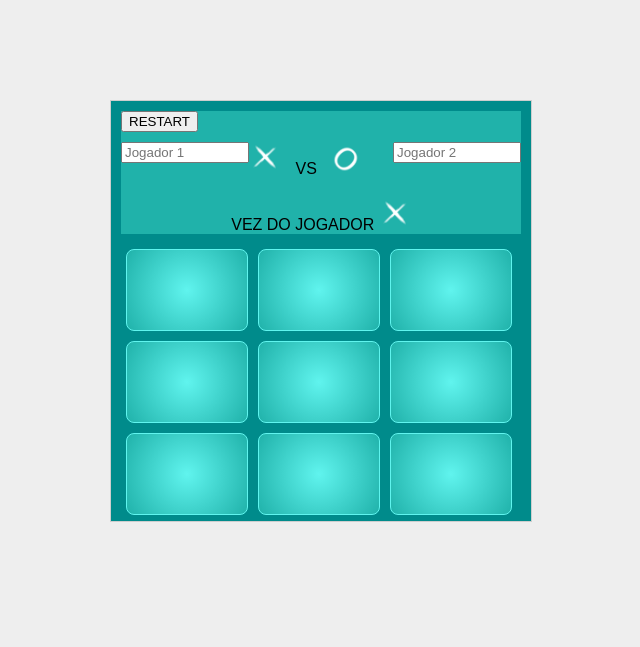
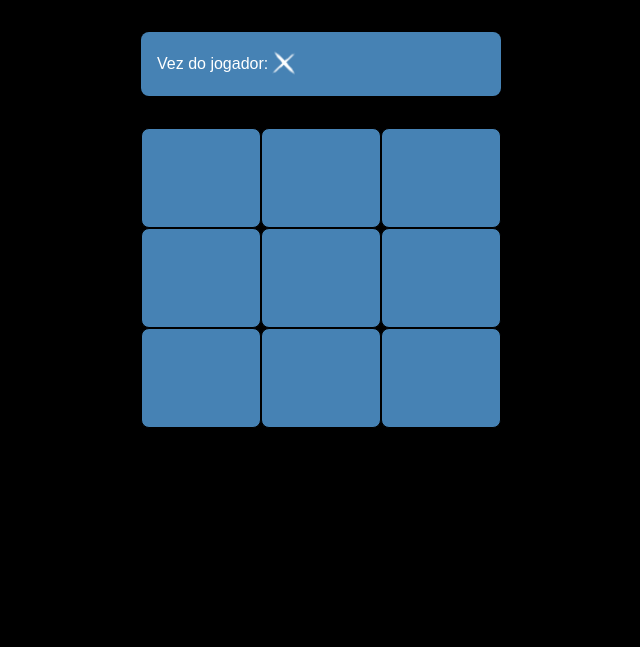
Before and after one commit to soaresmessiasg130/tictactoe-js, a plain HTML site: page index.html in a window 1280 px wide. Shown: the whole page, without its empty margins (319-959 px from the left). Drawn offline with nearby package versions, Linux system fonts and the light colour scheme.

Commit message:
ajustando estilo

```diff
--- a/game.js
+++ b/game.js
@@ -1,5 +1,5 @@
-const player1 = "x";
-const player2 = "o";
+const player1 = "X";
+const player2 = "O";
 var playTime = player1;
 var gameOver = false;
 
@@ -17,11 +17,15 @@ function inicializarEspacos() {
       if (this.getElementsByTagName("img").length == 0) {
         if (playTime == player1) {
           this.innerHTML = "<img src='_imagens/x.png'>";
+
           this.setAttribute("jogada", player1);
+
           playTime = player2;
         } else {
           this.innerHTML = "<img src='_imagens/o.png'>";
+
           this.setAttribute("jogada", player2);
+
           playTime = player1;
         }
       }
@@ -35,20 +39,16 @@ function inicializarEspacos() {
 
 function atualizaMostrador() {
   if (gameOver) {
-    var divVez = document.getElementById("vez");
-
-    console.log(divVez);
-
-    divVez.innerHTML = "";
-
     return;
   }
 
   if (playTime == player1) {
-    var player = document.querySelectorAll("div#vez img")[0];
+    var player = document.querySelectorAll("header img")[0];
+
     player.setAttribute("src", "_imagens/x.png");
   } else {
-    var player = document.querySelectorAll("div#vez img")[0];
+    var player = document.querySelectorAll("header img")[0];
+
     player.setAttribute("src", "_imagens/o.png");
   }
 }
@@ -57,11 +57,9 @@ function verificarVencedor() {
   var a1 = document.getElementById("a1").getAttribute("jogada");
   var a2 = document.getElementById("a2").getAttribute("jogada");
   var a3 = document.getElementById("a3").getAttribute("jogada");
-
-  var b1 = document.getElementById("a1").getAttribute("jogada");
+  var b1 = document.getElementById("b1").getAttribute("jogada");
   var b2 = document.getElementById("b2").getAttribute("jogada");
   var b3 = document.getElementById("b3").getAttribute("jogada");
-
   var c1 = document.getElementById("c1").getAttribute("jogada");
   var c2 = document.getElementById("c2").getAttribute("jogada");
   var c3 = document.getElementById("c3").getAttribute("jogada");
@@ -88,13 +86,8 @@ function verificarVencedor() {
   }
 
   if (vencedor != "") {
-    alert("O ganhador foi: '" + vencedor + "'!");
+    alert("'" + vencedor + "' venceu!");
 
     gameOver = true;
   }
 }
-
-function restart() {
-  alert("csakcaslkcns");
-  location.reload();
-}
--- a/index.html
+++ b/index.html
@@ -9,29 +9,11 @@
 
   <body>
     <div class="container">
-      <header class="top">
-        <form action="" id="form">
-          <button onclick="restart">RESTART</button>
-
-          <br />
-
-          <input type="text" id="campo1" placeholder="Jogador 1" />
-
-          <img id="icon1" src="_imagens/x.png" />
-
-          <label for=""> VS </label>
-
-          <img id="icon2" src="_imagens/o.png" />
-
-          <input type="text" id="campo2" placeholder="Jogador 2" />
-        </form>
-
-        <div id="vez">
-          Vez do jogador <img id="simbolovez" src="_imagens/x.png" />
-        </div>
+      <header>
+        Vez do jogador: <img id="simbolovez" src="_imagens/x.png" />
       </header>
 
-      <section class="body">
+      <main>
         <div id="a1" class="espaco" jogada=""></div>
         <div id="a2" class="espaco" jogada=""></div>
         <div id="a3" class="espaco" jogada=""></div>
@@ -41,8 +23,9 @@
         <div id="c1" class="espaco" jogada=""></div>
         <div id="c2" class="espaco" jogada=""></div>
         <div id="c3" class="espaco" jogada=""></div>
-      </section>
+      </main>
     </div>
+
     <script type="text/javascript" src="game.js"></script>
   </body>
 </html>
--- a/style.css
+++ b/style.css
@@ -1,97 +1,51 @@
 @charset "utf-8";
 
+* {
+  margin: 0;
+  padding: 0;
+  box-sizing: border-box;
+}
+
 body {
-  background-color: #eee;
+  width: 100%;
+  height: 100%;
+  background-color: #000000;
   font-family: sans-serif;
 }
 
 .container {
-  width: 400px;
-  height: 400px;
-  padding: 10px;
-  margin: 100px auto;
-  border: 1px solid #cecece;
-  background-color: #008b8b;
+  max-width: 360px;
+  margin: 32px auto 0px;
 }
 
-.top {
-  position: relative;
-  width: 400px;
-  background: #20b2aa;
+.container header {
+  width: 100%;
+  display: flex;
+  justify-content: flex-start;
+  align-items: center;
+  padding: 16px;
+  background: steelblue;
+  color: white;
+  border-radius: 8px;
 }
 
-.body {
-  margin-top: 10px;
+.container main {
   position: relative;
-  width: 400px;
-  height: 400px;
+  margin-top: 32px;
 }
 
-#icon1 {
-  margin-right: 10px;
-  margin-top: 10px;
-}
-
-#icon2 {
-  margin-left: 10px;
-}
-
-.espaco {
-  position: relative;
-  margin: 5px;
-  border: 1px solid #60f4ee;
+.container main > div {
+  width: 120px;
+  height: 100px;
+  display: flex;
+  justify-content: center;
+  align-items: center;
+  background-color: steelblue;
+  border: 1px solid #000000;
   border-radius: 8px;
-  width: 120px;
-  height: 80px;
   float: left;
-  background: -webkit-radial-gradient(circle, #60f4ee, #20b2aa);
-  background: -o-radial-gradient(circle, #60f4ee, #20b2aa);
-  background: -moz-radial-gradient(circle, #60f4ee, #20b2aa);
   color: white;
-  font-size: 55px;
   text-align: center;
-}
-#form {
-  position: relative;
-  width: 100%;
-  height: auto;
-}
-
-#campo1 {
-  position: relative;
-  width: 30%;
-  float: left;
-  margin-top: 10px;
-}
-
-#campo2 {
-  position: relative;
-  width: 30%;
-  float: right;
-  margin-top: 10px;
-}
-
-#p1 {
-  width: 46%;
-  font-weight: bold;
-  text-transform: uppercase;
-  color: white;
-  float: left;
-}
-
-#p2 {
-  width: 46%;
-  font-weight: bold;
-  text-transform: uppercase;
-  color: white;
-  float: right;
-}
-
-#vez {
-  width: 100%;
-  text-align: center;
-  text-transform: uppercase;
-  margin-top: 20px;
 }
 
 img {
```
